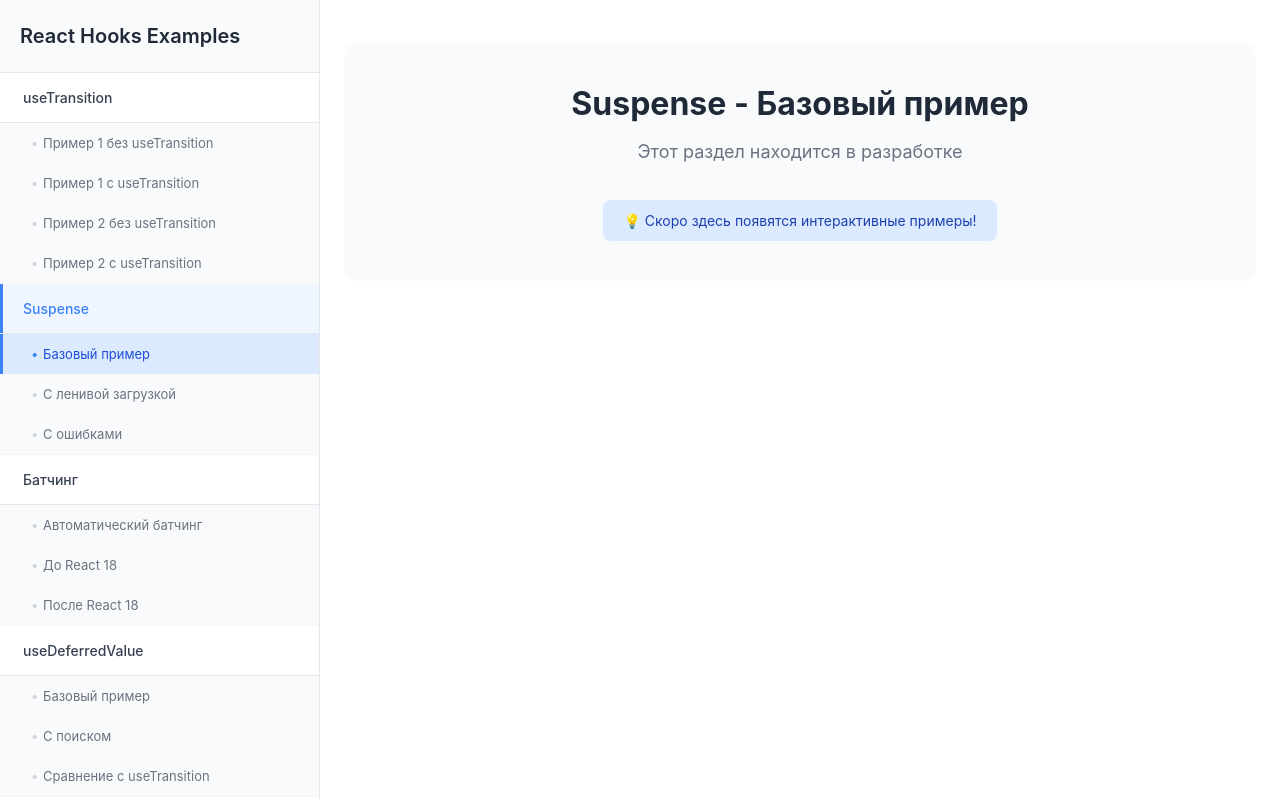
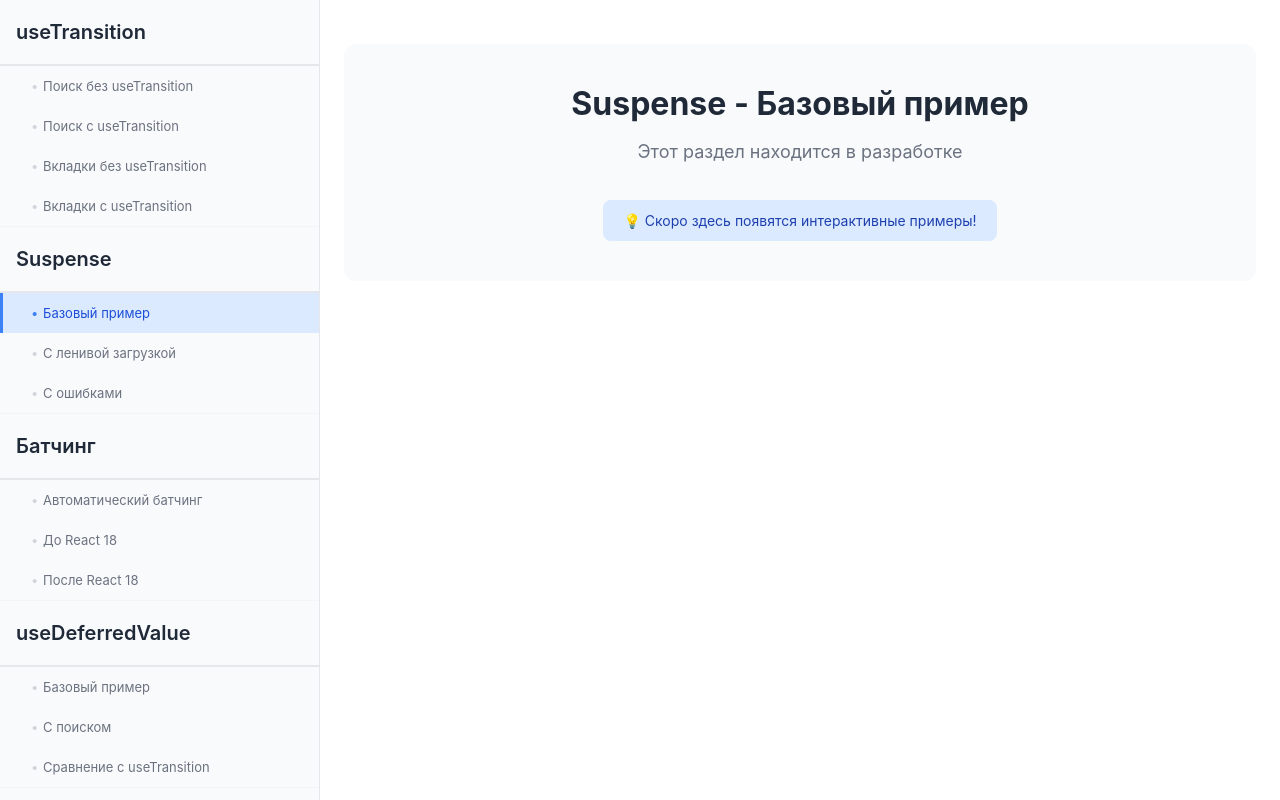
Before and after one commit to quantumVector/react-hooks, a React (Vite) app: page /suspense/basic in a window 1280 px wide. Built offline with nearby package versions, Linux system fonts and the light colour scheme.

Commit message:
add titles

```diff
--- a/src/components/navigation/index.tsx
+++ b/src/components/navigation/index.tsx
@@ -6,10 +6,10 @@
         label: 'useTransition',
         path: '/use-transition',
         submenu: [
-            {label: 'Пример 1 без useTransition', path: '/use-transition/without-example-1'},
-            {label: 'Пример 1 с useTransition', path: '/use-transition/with-example-1'},
-            {label: 'Пример 2 без useTransition', path: '/use-transition/without-example-2'},
-            {label: 'Пример 2 с useTransition', path: '/use-transition/with-example-2'},
+            {label: 'Поиск без useTransition', path: '/use-transition/search-without'},
+            {label: 'Поиск с useTransition', path: '/use-transition/search-with'},
+            {label: 'Вкладки без useTransition', path: '/use-transition/tabs-without'},
+            {label: 'Вкладки с useTransition', path: '/use-transition/tabs-with'},
         ]
     },
     {
@@ -90,21 +90,12 @@
 export const Navigation = () => {
     return (
         <nav className={styles.navigation}>
-            <div className={styles.brand}>
-                <h1>React Hooks Examples</h1>
-            </div>
-
             <div className={styles.menu}>
-                {navigationItems.map((item) => (
-                    <div key={item.path} className={styles.menuItem}>
-                        <NavLink
-                            to={item.path}
-                            className={({isActive}) =>
-                                `${styles.menuLink} ${isActive ? styles.active : ''}`
-                            }
-                        >
+                {navigationItems.map((item, index) => (
+                    <div key={index} className={styles.menuItem}>
+                        <div className={styles.menuHeader}>
                             {item.label}
-                        </NavLink>
+                        </div>
 
                         {item.submenu && (
                             <div className={styles.submenu}>
--- a/src/components/navigation/styles.module.css
+++ b/src/components/navigation/styles.module.css
@@ -11,13 +11,10 @@
     z-index: 100;
 }
 
-.brand {
-    padding: 24px 20px;
+.menuHeader {
+    padding: 20px 16px;
     border-bottom: 1px solid #e5e7eb;
     background: #f8fafc;
-}
-
-.brand h1 {
     margin: 0;
     font-size: 20px;
     font-weight: 600;
--- a/src/router/index.tsx
+++ b/src/router/index.tsx
@@ -27,19 +27,19 @@
                         element: <PlaceholderPage title="useTransition" />
                     },
                     {
-                        path: "without-example-1",
+                        path: "search-without",
                         element: <WithoutTransition />
                     },
                     {
-                        path: "with-example-1",
+                        path: "search-with",
                         element: <WithTransition />
                     },
                     {
-                        path: "without-example-2",
+                        path: "tabs-without",
                         element: <WithoutTransitionTabs />
                     },
                     {
-                        path: "with-example-2",
+                        path: "tabs-with",
                         element: <WithTransitionTabs />
                     }
                 ]
@@ -48,10 +48,6 @@
             {
                 path: "suspense",
                 children: [
-                    {
-                        index: true,
-                        element: <PlaceholderPage title="Suspense" />
-                    },
                     {
                         path: "basic",
                         element: <PlaceholderPage title="Suspense - Базовый пример" />
@@ -71,10 +67,6 @@
                 path: "batching",
                 children: [
                     {
-                        index: true,
-                        element: <PlaceholderPage title="Батчинг" />
-                    },
-                    {
                         path: "automatic",
                         element: <PlaceholderPage title="Автоматический батчинг" />
                     },
@@ -92,10 +84,6 @@
             {
                 path: "use-deferred-value",
                 children: [
-                    {
-                        index: true,
-                        element: <PlaceholderPage title="useDeferredValue" />
-                    },
                     {
                         path: "basic",
                         element: <PlaceholderPage title="useDeferredValue - Базовый пример" />
@@ -115,10 +103,6 @@
                 path: "use-sync-external-store",
                 children: [
                     {
-                        index: true,
-                        element: <PlaceholderPage title="useSyncExternalStore" />
-                    },
-                    {
                         path: "basic",
                         element: <PlaceholderPage title="useSyncExternalStore - Базовый пример" />
                     },
@@ -136,10 +120,6 @@
             {
                 path: "use-imperative-handle",
                 children: [
-                    {
-                        index: true,
-                        element: <PlaceholderPage title="useImperativeHandle" />
-                    },
                     {
                         path: "basic",
                         element: <PlaceholderPage title="useImperativeHandle - Базовый пример" />
@@ -159,10 +139,6 @@
                 path: "use-optimistic",
                 children: [
                     {
-                        index: true,
-                        element: <PlaceholderPage title="useOptimistic" />
-                    },
-                    {
                         path: "basic",
                         element: <PlaceholderPage title="useOptimistic - Базовый пример" />
                     },
@@ -181,10 +157,6 @@
                 path: "use-reducer",
                 children: [
                     {
-                        index: true,
-                        element: <PlaceholderPage title="useReducer" />
-                    },
-                    {
                         path: "basic-counter",
                         element: <PlaceholderPage title="useReducer - Базовый счетчик" />
                     },
@@ -202,10 +174,6 @@
             {
                 path: "react-19-improvements",
                 children: [
-                    {
-                        index: true,
-                        element: <PlaceholderPage title="Улучшения в React 19" />
-                    },
                     {
                         path: "compiler",
                         element: <PlaceholderPage title="React Compiler" />
```
